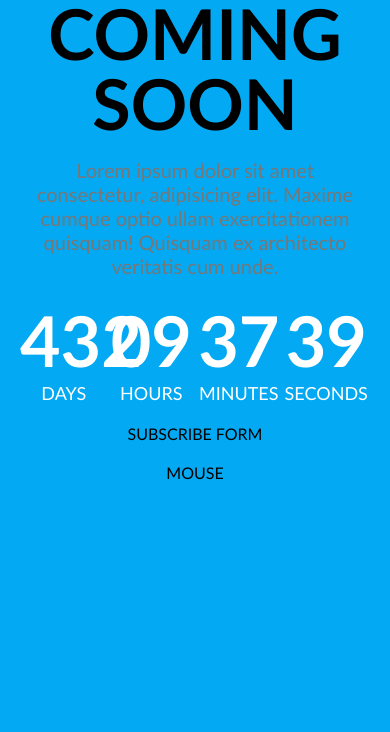
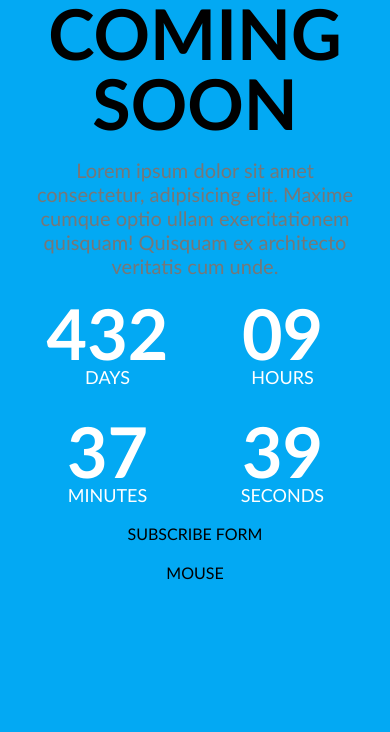
Before and after one commit to hillagvar/11-coming-soon, a website: page index.html in a window 390 px wide. Shown: the part 112-844 px from the top of the page. Drawn offline with Linux system fonts and the light colour scheme.

Commit message:
mobile clock #4

```diff
--- a/css/components/clock.css
+++ b/css/components/clock.css
@@ -1,18 +1,28 @@
 .clock {
     display: flex;
+    flex-wrap: wrap;
     width: 100%;
     color: var(--color-light);
     text-transform: uppercase;
     font-size: 18px;
+    gap: 30px 0;
 }
 
 .clock > .time {
     display: flex;
     flex-direction: column;
     width: 25%;
+    line-height: 1em;
 }
 
 .clock > .time > .value {
     font-size: 70px;
     font-weight: 700;
+    line-height : 1em;
 }
+
+@media (max-width: 560px) {
+    .clock > .time {
+        width: 50%;
+    }
+}
```
